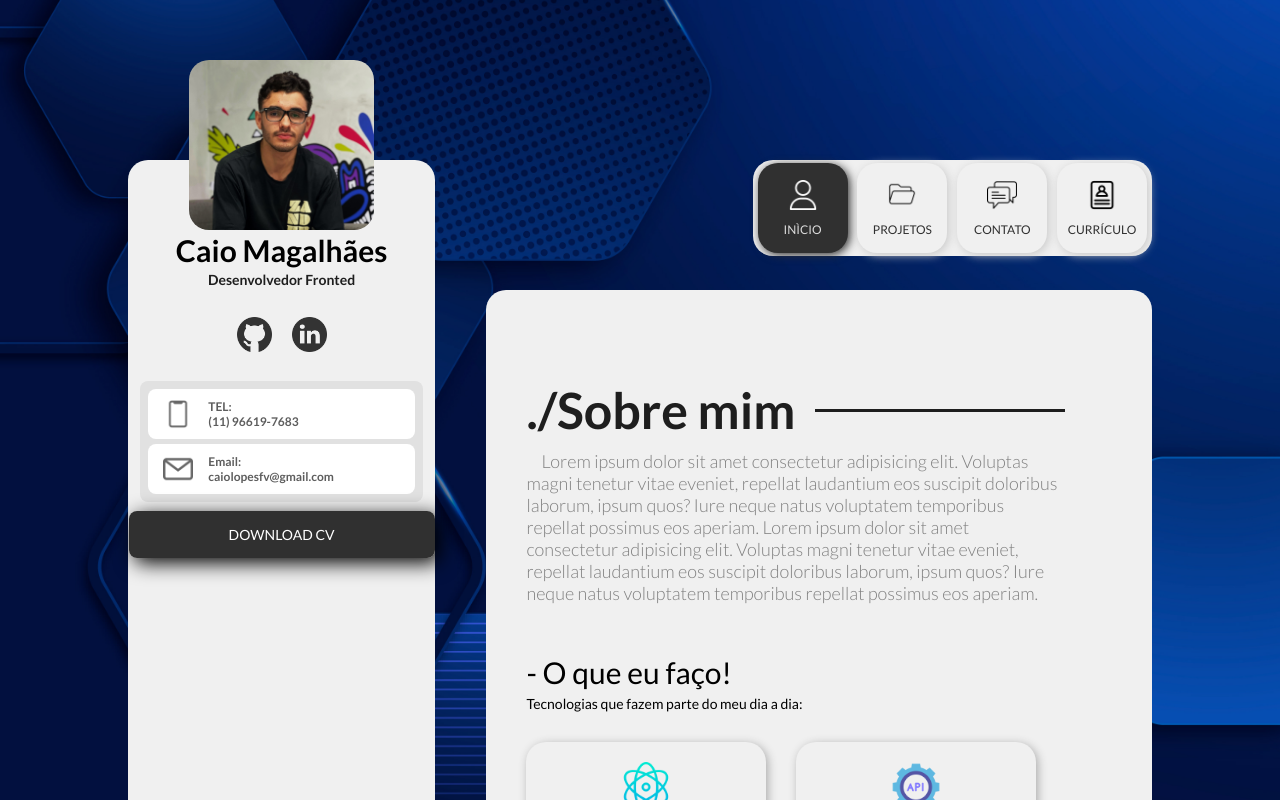
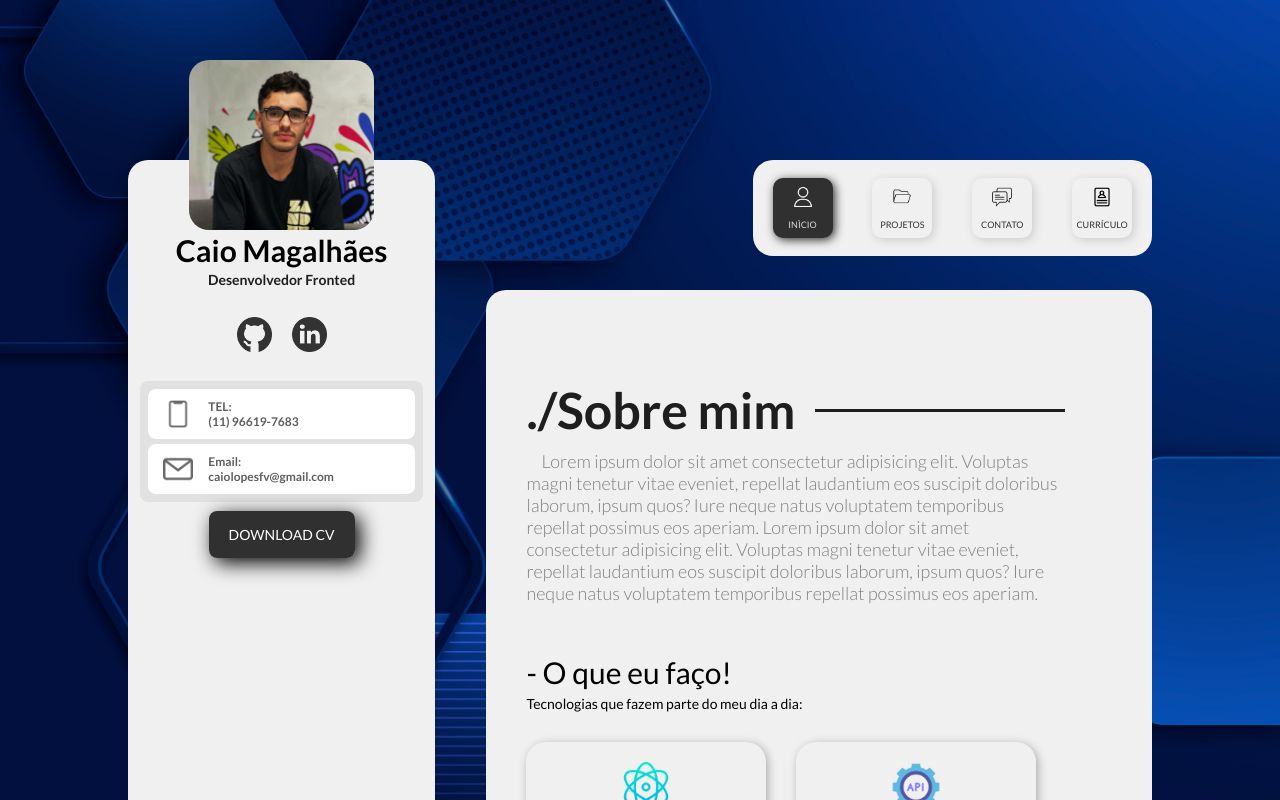
Before and after one commit to caamag/profile, a React (Create React App) app: page / in a window 1280 px wide. Built offline with nearby package versions, Linux system fonts and the light colour scheme.

Commit message:
enviando atualizações

```diff
--- a/src/components/contacts/contact.css
+++ b/src/components/contacts/contact.css
@@ -103,3 +103,10 @@
     background-color: rgb(48, 48, 48);
     box-shadow: 5px 5px 20px rgb(0, 0, 0);
 }
+
+@media screen and (max-width: 1350px) {
+    .cv-btn{
+        padding-left: 20px;
+        padding-right: 20px;
+    }
+}
--- a/src/components/nav/nav.css
+++ b/src/components/nav/nav.css
@@ -55,3 +55,19 @@
 .nav .active img {
     filter: invert(100%);
 }
+
+@media screen and (max-width: 1350px) {
+    .nav a{
+        width: 60px;
+        height: 60px;
+        border-radius: 10px;
+    }
+
+    .nav-card img{
+        width: 20px;
+    }
+
+    .nav-card p{
+        font-size: 0.9rem;
+    }
+}
```
